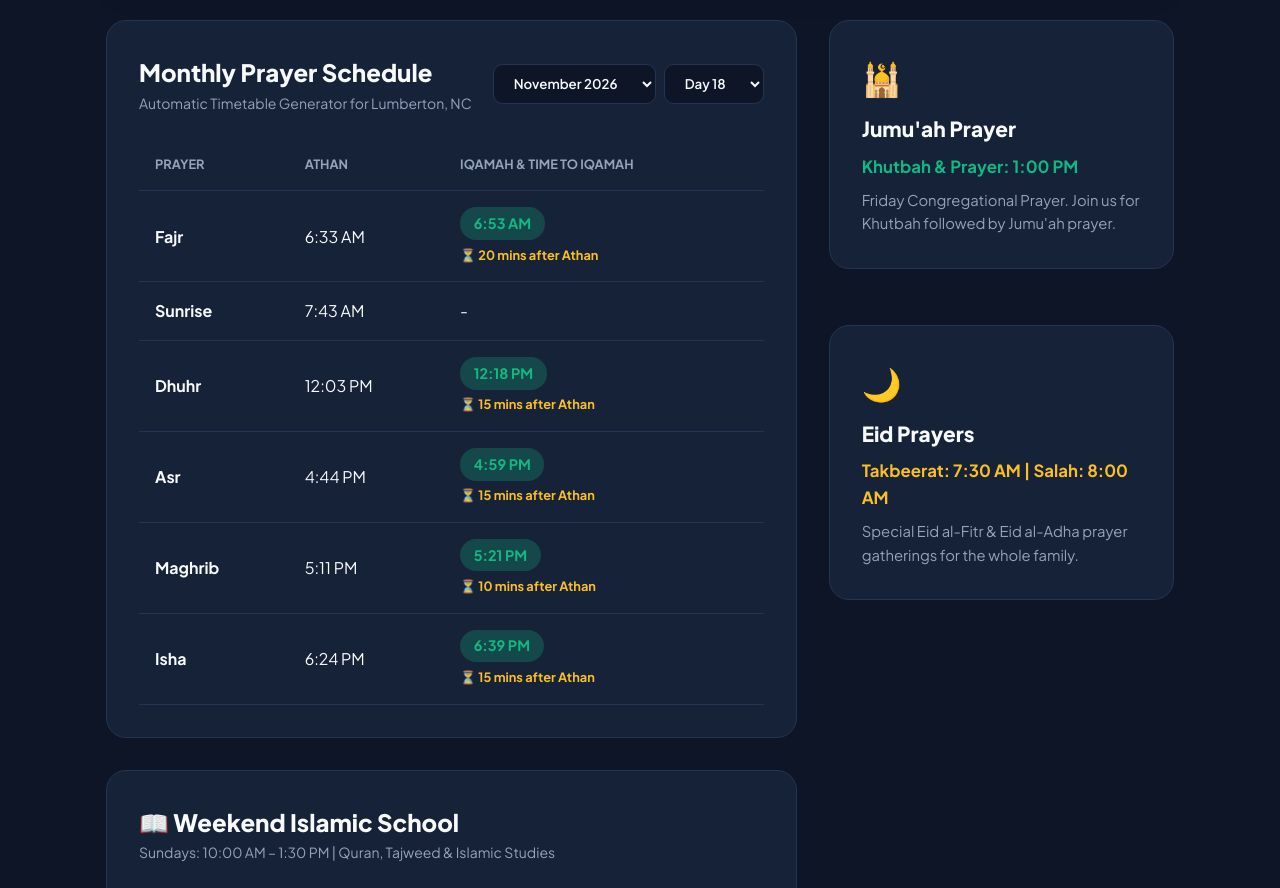
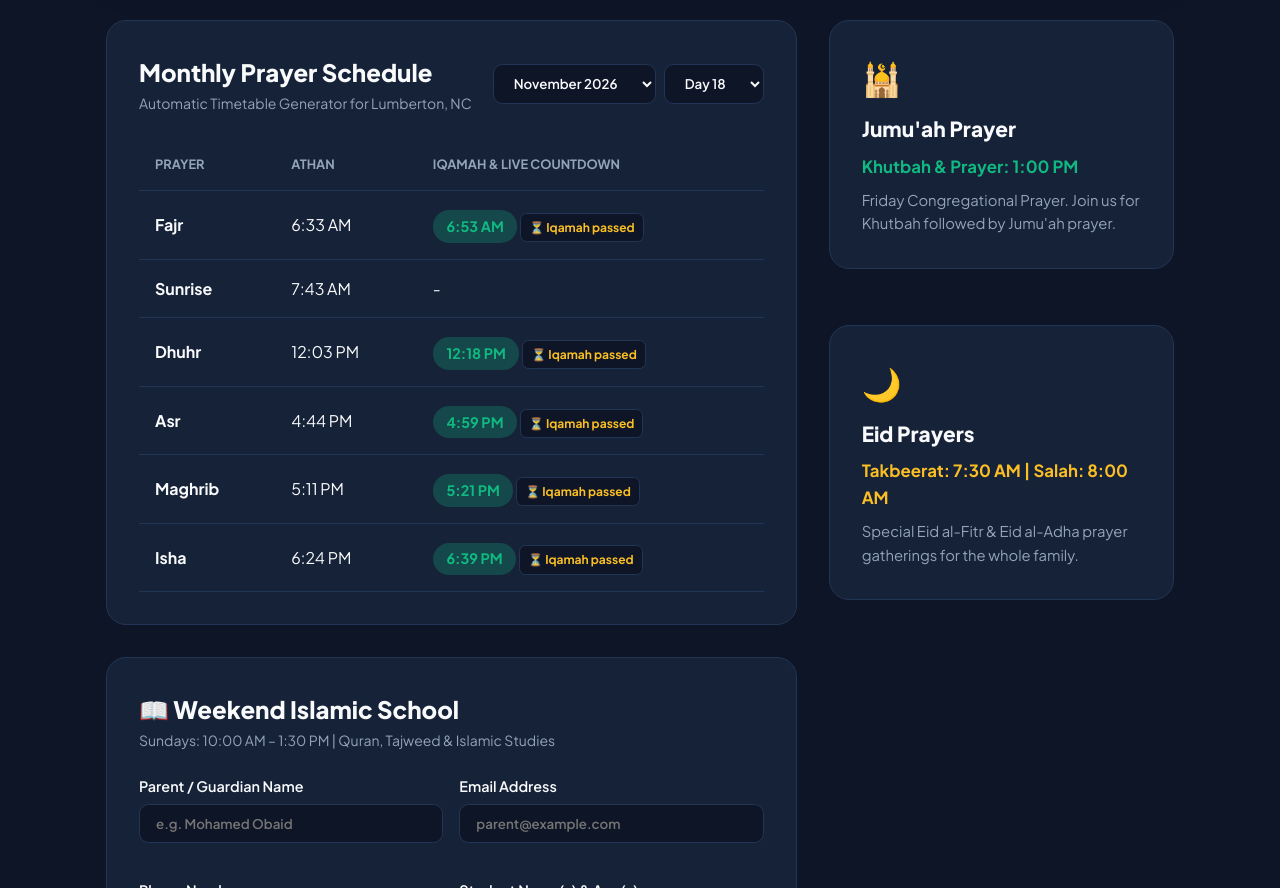
Before and after one commit to Mohamedo4/Athan-App, a plain HTML site: page index.html in a window 1280 px wide. Shown: the part 760-1648 px from the top of the page. Drawn offline with Linux system fonts and the light colour scheme.

Commit message:
Add live Iqamah countdown timers, service worker for FCM alerts, and translations

```diff
--- a/index.html
+++ b/index.html
@@ -39,10 +39,7 @@
       line-height: 1.6;
       transition: background-color 0.3s, color 0.3s;
     }
-    body[dir="rtl"] {
-      direction: rtl;
-      text-align: right;
-    }
+    body[dir="rtl"] { direction: rtl; text-align: right; }
     .site-header {
       background: var(--card-bg);
       border-bottom: 1px solid var(--card-border);
@@ -154,7 +151,7 @@
     .form-label { display: block; margin-bottom: 0.4rem; font-weight: 600; font-size: 0.9rem; }
     .prayer-table { width: 100%; border-collapse: collapse; text-align: left; }
     body[dir="rtl"] .prayer-table { text-align: right; }
-    .prayer-table th, .prayer-table td { padding: 1rem; border-bottom: 1px solid var(--card-border); }
+    .prayer-table th, .prayer-table td { padding: 1rem; border-bottom: 1px solid var(--card-border); vertical-align: middle; }
     .prayer-table th { color: var(--text-muted); font-weight: 700; font-size: 0.8rem; text-transform: uppercase; }
     .badge-iqamah {
       background: var(--emerald-glow);
@@ -166,10 +163,15 @@
       display: inline-block;
     }
     .iqamah-countdown {
-      font-size: 0.8rem;
+      font-size: 0.75rem;
       color: var(--gold-accent);
-      margin-top: 0.3rem;
+      margin-top: 0.35rem;
       font-weight: 700;
+      background: var(--bg-color);
+      border: 1px solid var(--card-border);
+      padding: 0.25rem 0.5rem;
+      border-radius: 0.4rem;
+      display: inline-block;
     }
     .main-grid {
       display: grid;
@@ -235,10 +237,9 @@
       </div>
     </section>
 
-    <!-- Main Content Grid: Left (Schedule & School) | Right (Jumu'ah & Eid Services) -->
+    <!-- Main Content Grid -->
     <div class="main-grid">
       <div class="left-column">
-        <!-- Interactive Schedule Card -->
         <section id="schedule" class="card">
           <div class="card-header">
             <div>
@@ -271,7 +272,7 @@
               <tr>
                 <th id="th-prayer">Prayer</th>
                 <th id="th-athan">Athan</th>
-                <th id="th-iqamah">Iqamah & Time to Iqamah</th>
+                <th id="th-iqamah">Iqamah & Live Countdown</th>
               </tr>
             </thead>
             <tbody id="prayer-table-body"></tbody>
@@ -343,7 +344,7 @@
         schedSub: "Automatic Timetable Generator for Lumberton, NC",
         thPrayer: "Prayer",
         thAthan: "Athan",
-        thIqamah: "Iqamah & Time to Iqamah",
+        thIqamah: "Iqamah & Live Countdown",
         jumuahTitle: "Jumu'ah Prayer",
         jumuahTime: "Khutbah & Prayer: 1:00 PM",
         jumuahDesc: "Friday Congregational Prayer. Join us for Khutbah followed by Jumu'ah prayer.",
@@ -378,7 +379,7 @@
         schedSub: "مولد جدول المواقيت التلقائي لومبرتون، كارولينا الشمالية",
         thPrayer: "الصلاة",
         thAthan: "الأذان",
-        thIqamah: "الإقامة والوقت المتبقي",
+        thIqamah: "الإقامة والعد التنازلي",
         jumuahTitle: "صلاة الجمعة",
         jumuahTime: "الخطبة والصلاة: 1:00 ظهراً",
         jumuahDesc: "صلاة الجمعة الجماعية. انضم إلينا لحضور الخطبة تليها صلاة الجمعة.",
@@ -501,12 +502,52 @@
           <td>
             ${r.iqamah !== "-" ? `
               <span class="badge-iqamah">${r.iqamah}</span>
-              <div class="iqamah-countdown">⏳ ${r.mins} ${currentLang === 'ar' ? 'دقيقة بعد الأذان' : 'mins after Athan'}</div>
+              <div class="iqamah-countdown" id="iqamah-cd-${r.key}">⏳ calculating...</div>
             ` : "-"}
           </td>
         </tr>
       `).join("");
     }
+
+    // Live countdown updates for Iqamah
+    setInterval(() => {
+      const now = new Date();
+      const monthSelect = document.getElementById("month-select");
+      const daySelect = document.getElementById("day-select");
+      if (!monthSelect || !daySelect) return;
+
+      const data = getTimesForDate(selectedYear, parseInt(monthSelect.value), parseInt(daySelect.value || 18));
+      const prayersWithIqamah = [
+        { key: "Fajr", time: data.fajr, add: 20 },
+        { key: "Dhuhr", time: data.dhuhr, add: 15 },
+        { key: "Asr", time: data.asr, add: 15 },
+        { key: "Maghrib", time: data.maghrib, add: 10 },
+        { key: "Isha", time: data.isha, add: 15 }
+      ];
+
+      prayersWithIqamah.forEach(p => {
+        let iqamahStr = addMins(p.time, p.add);
+        let parts = iqamahStr.split(" ");
+        let tParts = parts[0].split(":");
+        let h = parseInt(tParts[0]), m = parseInt(tParts[1]);
+        if (parts[1] === "PM" && h !== 12) h += 12;
+        if (parts[1] === "AM" && h === 12) h = 0;
+
+        let targetDate = new Date(now.getFullYear(), now.getMonth(), now.getDate(), h, m, 0);
+        let diff = targetDate - now;
+
+        let el = document.getElementById(`iqamah-cd-${p.key}`);
+        if (el) {
+          if (diff > 0) {
+            let mins = Math.floor((diff / 1000) / 60);
+            let secs = Math.floor((diff / 1000) % 60);
+            el.innerText = currentLang === 'ar' ? `⏳ متبقي ${mins}د ${secs}ث للإقامة` : `⏳ ${mins}m ${secs}s left to Iqamah`;
+          } else {
+            el.innerText = currentLang === 'ar' ? "⏳ اقيمت الصلاة" : "⏳ Iqamah passed";
+          }
+        }
+      });
+    }, 1000);
 
     document.getElementById("theme-btn").addEventListener("click", () => {
       let isDark = document.documentElement.getAttribute("data-theme") === "dark";
@@ -558,9 +599,14 @@
 
     document.getElementById("alerts-btn").addEventListener("click", async () => {
       try {
+        if (!('serviceWorker' in navigator)) {
+          alert(currentLang === 'ar' ? "المتصفح لا يدعم إشعارات الويب." : "Browser does not support web notifications.");
+          return;
+        }
         const perm = await Notification.requestPermission();
         if (perm === "granted") {
-          const token = await messaging.getToken({ vapidKey: "BH6QbARx0MtKxut7L9HrcaQvEiIXAKLUY4qrXLEMWx0cVMJW6zO1LJ45W_R0JYHFNMv2i4Yhfyhww8VaMDAtmVBI" });
+          const reg = await navigator.serviceWorker.register('/firebase-messaging-sw.js').catch(() => null);
+          const token = await messaging.getToken({ vapidKey: "BH6QbARx0MtKxut7L9HrcaQvEiIXAKLUY4qrXLEMWx0cVMJW6zO1LJ45W_R0JYHFNMv2i4Yhfyhww8VaMDAtmVBI", serviceWorkerRegistration: reg });
           localStorage.setItem("fcm_token", token);
           document.getElementById("alerts-btn").innerText = translations[currentLang].alertsOn;
           alert(currentLang === 'ar' ? "تم تفعيل تنبيهات الصلاة بنجاح!" : "Prayer alerts enabled successfully!");
@@ -569,7 +615,7 @@
         }
       } catch (e) {
         console.error(e);
-        alert("Push notifications require a secure HTTPS connection or supported browser.");
+        alert(currentLang === 'ar' ? "تتطلب الإشعارات اتصالاً آمنًا (HTTPS)." : "Push notifications require a secure HTTPS connection.");
       }
     });
 
```
Also changed, not shown: firebase-messaging-sw.js (added, +7 -0 lines).
